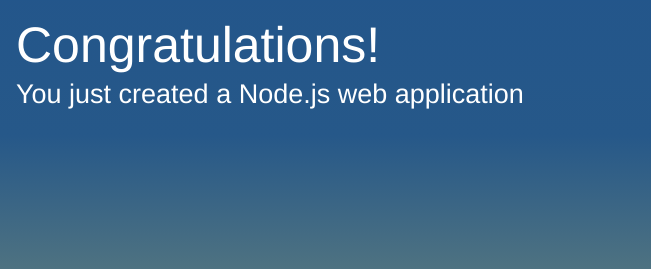
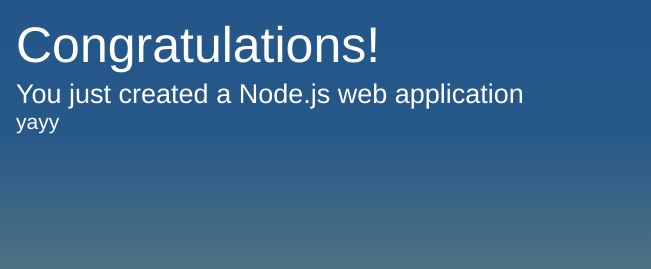
Before and after one commit to coreykadd/devOpsProject, a website: page public/index.html in a window 1280 px wide. Shown: the part 265-534 px from the top of the page, 629-1280 px from the left. Drawn offline with Linux system fonts and the light colour scheme.

Commit message:
test change

```diff
--- a/public/index.html
+++ b/public/index.html
@@ -60,6 +60,7 @@
             <div class="text">
                 <h1>Congratulations!</h1>
                 <h2>You just created a Node.js web application</h2>
+                <h3>yayy</h3>
             </div>
         </div>
     </div>
```
